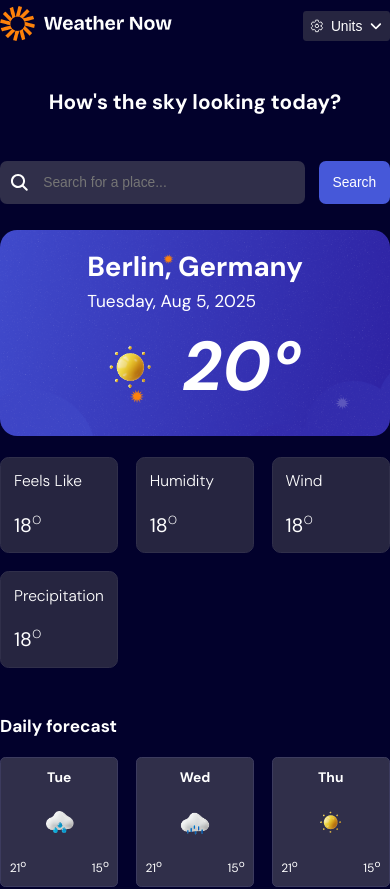
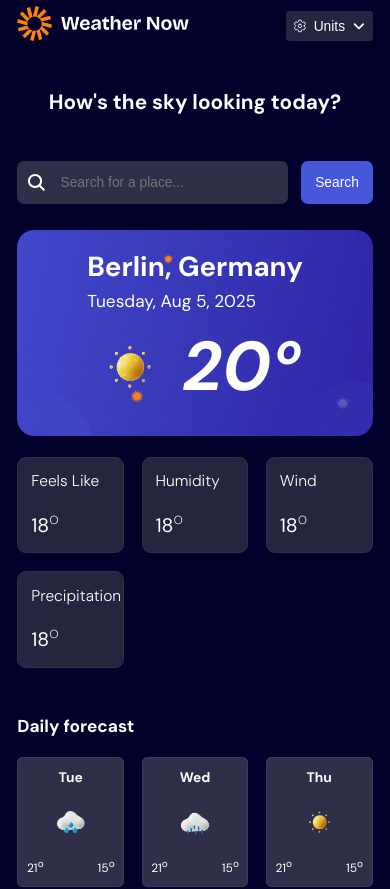
Before and after one commit to Drslope-99/weather_app, a React (Vite) app: page / in a window 390 px wide. Shown: the top 889 px of the page. Built offline with nearby package versions, Linux system fonts and the light colour scheme.

Commit message:
added padding for mobile responsiveness

```diff
--- a/src/components/Header/Header.module.css
+++ b/src/components/Header/Header.module.css
@@ -12,6 +12,7 @@
   justify-content: space-between;
   align-items: center;
   gap: var(--spacing-md);
+  padding-inline: 2rem;
 }
 
 .logoContainer {
--- a/src/components/MainContent/MainContent.module.css
+++ b/src/components/MainContent/MainContent.module.css
@@ -1,5 +1,5 @@
 .mainContent {
-  padding-block: 10rem;
+  padding: 10rem 2rem;
 }
 
 .mainTitle {
```
